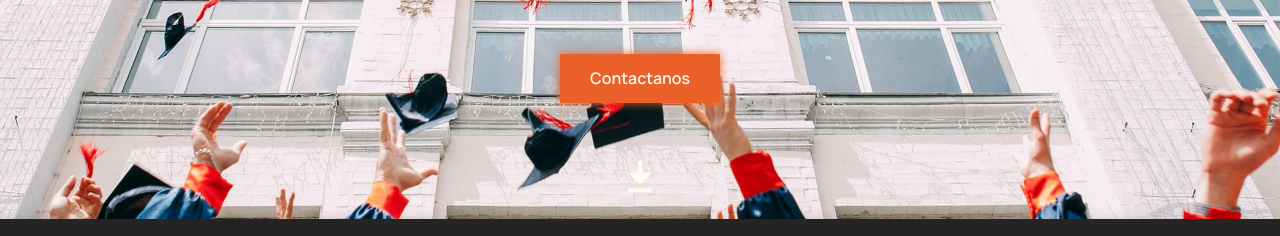
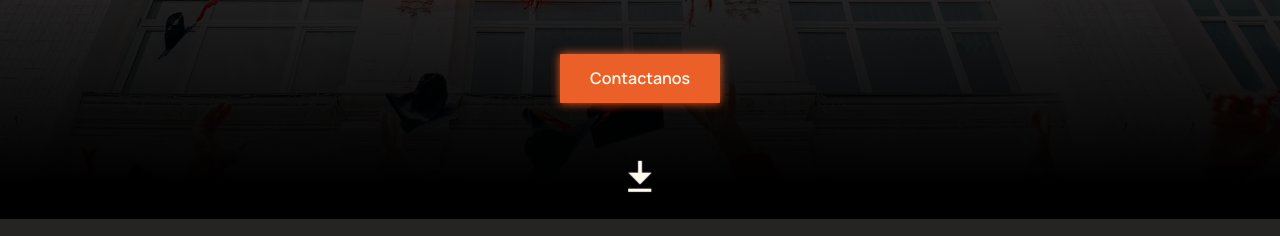
Before and after one commit to juabn/proyectopractica, a plain HTML site: page index.html in a window 1280 px wide. Shown: the part 471-707 px from the top of the page. Drawn offline with nearby package versions, Linux system fonts and the light colour scheme.

Commit message:
fixed an issue in whci hero gradient did not display on several browsers

```diff
--- a/css/home.css
+++ b/css/home.css
@@ -264,6 +264,9 @@ body {
     width: 100%;
     height: 100%;
     background: -moz-linear-gradient(to top, rgb(0, 0, 0) 5%, rgba(0, 0, 0, .7) 60%, rgba(0, 0, 0, .5) 80%, rgba(0, 0, 0, 0));
+    background: linear-gradient(to top, rgb(0, 0, 0) 5%, rgba(0, 0, 0, .7) 60%, rgba(0, 0, 0, .5) 80%, rgba(0, 0, 0, 0));
+    background: -o-linear-gradient(to top, rgb(0, 0, 0) 5%, rgba(0, 0, 0, .7) 60%, rgba(0, 0, 0, .5) 80%, rgba(0, 0, 0, 0));
+    background: -webkit-linear-gradient(to top, rgb(0, 0, 0) 5%, rgba(0, 0, 0, .7) 60%, rgba(0, 0, 0, .5) 80%, rgba(0, 0, 0, 0));
     display: block;
     position: absolute;
 }
```
